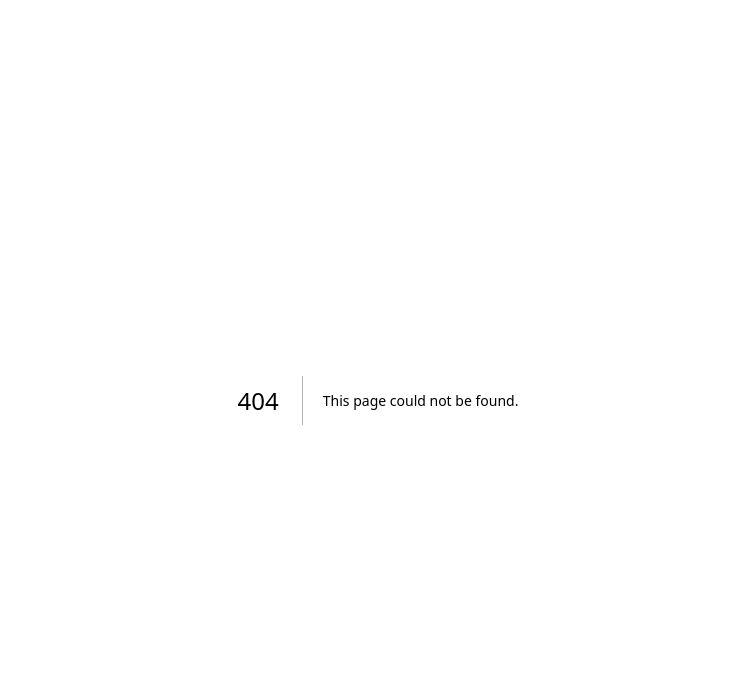
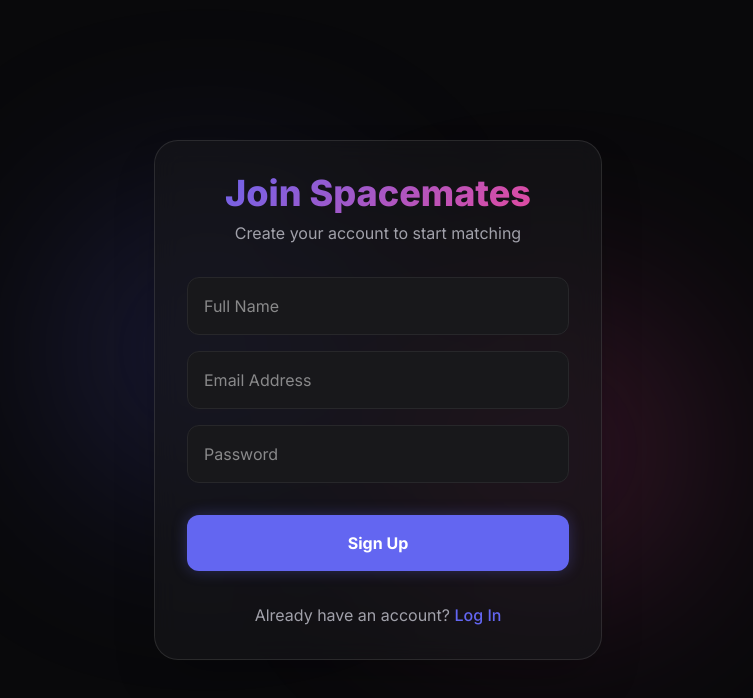
Before and after one commit to Anthony-Obinugwu/Spacemates, a Next.js app: page /register in a window 1280 px wide. Before the commit this address had no page. Shown: the top 698 px of the page, without its empty margins (262-1015 px from the left). Built offline with nearby package versions, Linux system fonts and the light colour scheme.

Commit message:
feat: add register page UI

```diff
--- /dev/null
+++ b/src/app/register/page.tsx
@@ -0,0 +1,29 @@
+import Link from 'next/link';
+
+export default function Register() {
+  return (
+    <main className="flex-1 flex items-center justify-center p-6 relative">
+      <div className="absolute top-1/4 left-1/4 w-[300px] h-[300px] bg-primary/20 blur-[100px] rounded-full pointer-events-none" />
+      <div className="absolute bottom-1/4 right-1/4 w-[300px] h-[300px] bg-secondary/20 blur-[100px] rounded-full pointer-events-none" />
+
+      <div className="glass-panel p-8 rounded-3xl max-w-md w-full border border-border shadow-2xl relative z-10">
+        <h1 className="text-4xl font-extrabold mb-2 text-center text-gradient">Join Spacemates</h1>
+        <p className="text-muted text-center mb-8">Create your account to start matching</p>
+
+        <form className="flex flex-col gap-4">
+          <input type="text" placeholder="Full Name" className="p-4 rounded-xl bg-surface border border-border text-foreground outline-none focus:border-primary transition-colors" />
+          <input type="email" placeholder="Email Address" className="p-4 rounded-xl bg-surface border border-border text-foreground outline-none focus:border-primary transition-colors" />
+          <input type="password" placeholder="Password" className="p-4 rounded-xl bg-surface border border-border text-foreground outline-none focus:border-primary transition-colors" />
+
+          <button className="p-4 rounded-xl bg-primary hover:bg-primary-hover text-white font-bold transition-all transform hover:scale-[1.02] mt-4 shadow-[0_0_15px_rgba(99,102,241,0.3)]">
+            Sign Up
+          </button>
+        </form>
+
+        <p className="mt-8 text-center text-muted">
+          Already have an account? <Link href="/login" className="text-primary hover:underline font-medium">Log In</Link>
+        </p>
+      </div>
+    </main>
+  )
+}
```
